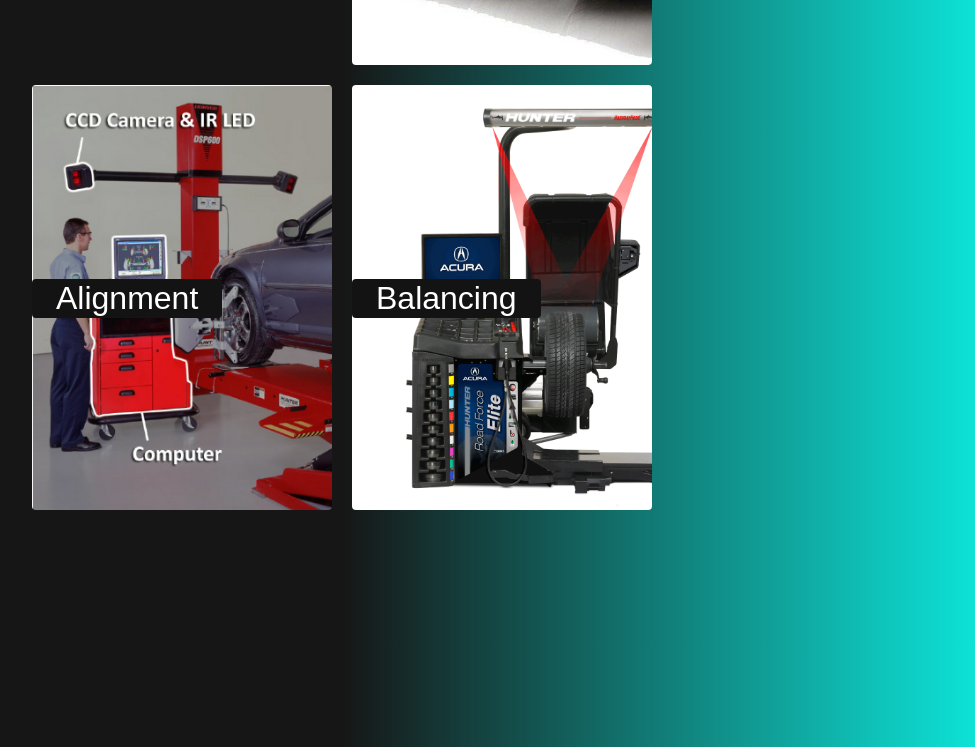
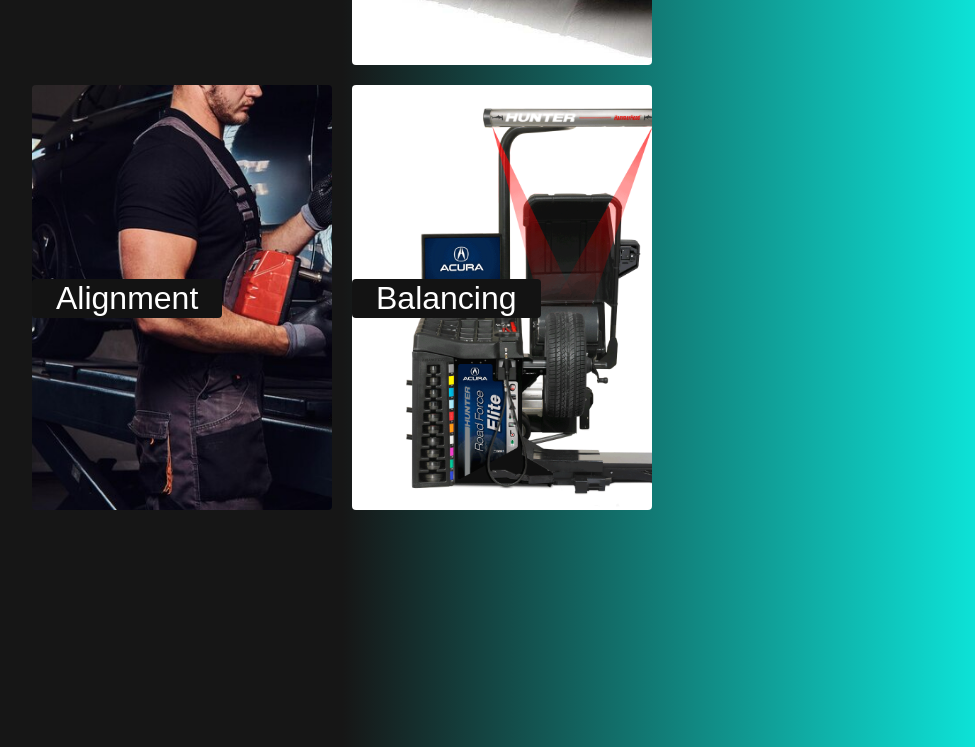
Before and after one commit to kishankalandoor/kaiWheelsminiproject.github.io, a plain HTML site: page index.html in a window 1280 px wide. Shown: the part 2153-2900 px from the top of the page, without its empty margins (298-1273 px from the left). Drawn offline with Linux system fonts and the light colour scheme.

Commit message:
Update style.css

```diff
--- a/style.css
+++ b/style.css
@@ -530,7 +530,7 @@
     background-size: cover;/* W3C, IE 10+/ Edge, Firefox 16+, Chrome 26+, Opera 12+, Safari 7+ */
   }
   .services__card:nth-child(3) {
-    background-image: url('alignmm.png');
+    background-image: url('alignment.png');
     background-size: cover;
 
   }
```
